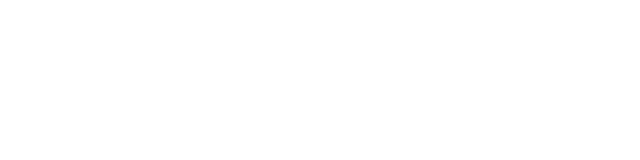
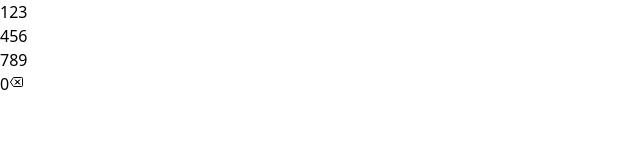
Before and after one commit to Calebpyn/CoffeeInventorySystem, a React (Vite) app in the folder front/: page / in a window 1280 px wide. Before the commit this address had no page. Shown: the top 160 px of the page, without its empty margins (0-640 px from the left). Built offline with nearby package versions, Linux system fonts and the light colour scheme.

Commit message:
main path updated

```diff
--- a/front/src/App.jsx
+++ b/front/src/App.jsx
@@ -27,7 +27,7 @@
             <Routes>
               <Route path='/login' element={<Login/>}/>
               <Route path='/employee' isVerified={isVerified} element={<Employee/>}/>
-              <Route path='/employeelogin' isVerified={isVerified} userInfo={userInfo} element={<EmployeeLogin/>}/>
+              <Route path='/' isVerified={isVerified} userInfo={userInfo} element={<EmployeeLogin/>}/>
               <Route path='/shoppinglist' isVerified={isVerified} element={<ShoppingList/>}/>
               <Route path='/home' isVerified={isVerified} userInfo={userInfo} element={<BasicEmployee/>}/>
             </Routes>
```
